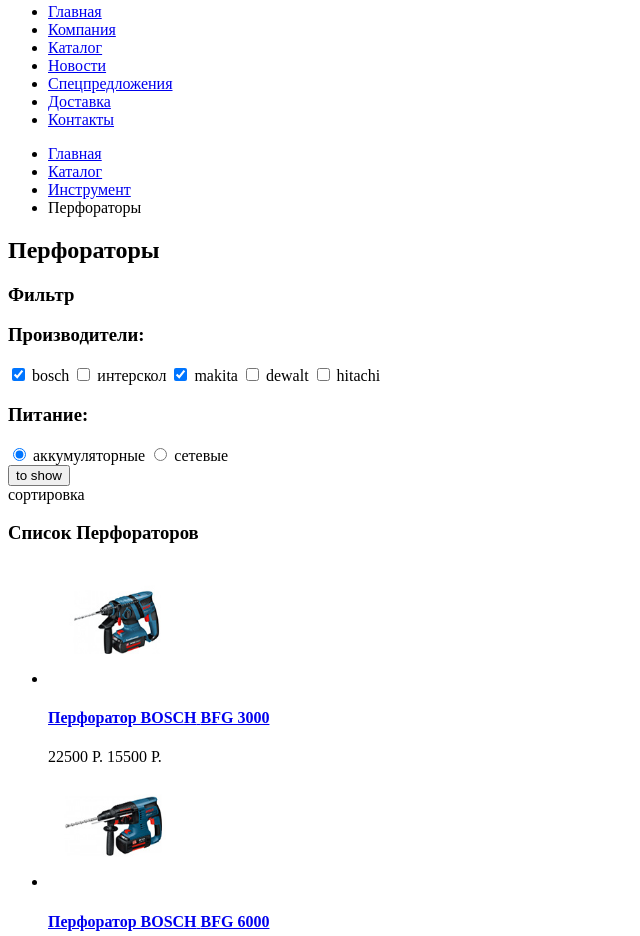
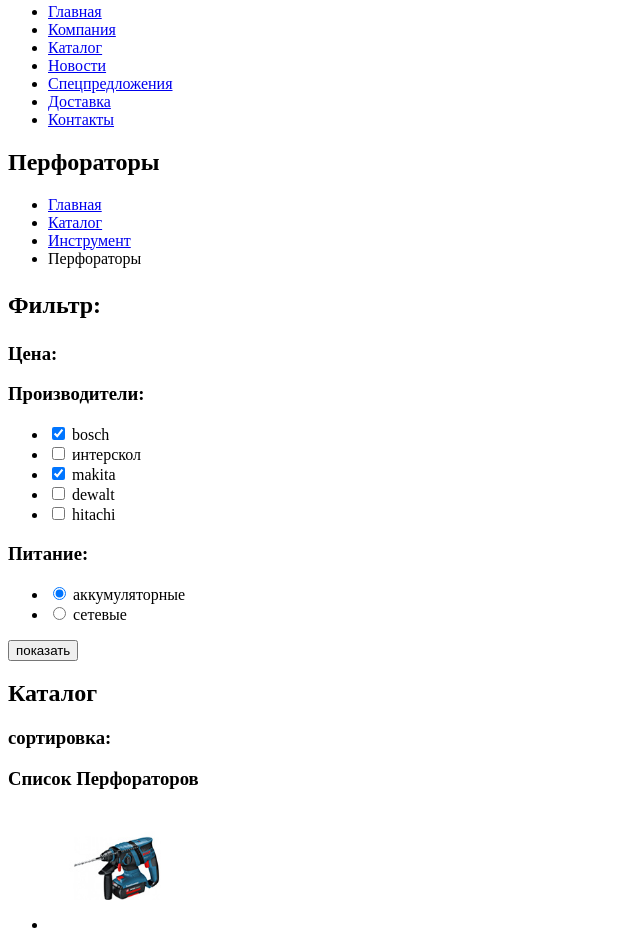
Before and after one commit to rudmax/832595-technomart-24, a plain HTML site: page catalog.html in a window 1280 px wide. Shown: the part 422-1358 px from the top of the page, without its empty margins (0-640 px from the left). Drawn offline with Linux system fonts and the light colour scheme.

Commit message:
Провёл работу над ошибками

```diff
--- a/catalog.html
+++ b/catalog.html
@@ -16,8 +16,8 @@
             </label>
         </form>
         <ul class="order-manu">
-            <li class="bookmarks">Закладки:0</li>
-            <li class="basket"><a href="basket.html">Корзина:</a>0</li>
+            <li class="bookmarks"><a href="bookmarks.html">Закладки:0</a></li>
+            <li class="basket"><a href="basket.html">Корзина:0</a></li>
             <li class="order"><a href="order.html">Оформить заказ</a></li>
         </ul>
     </nav>
@@ -30,7 +30,7 @@
             <p class="telephone">+7(812)555-05-55</p>
             <p>г. Санкт-Петербург, ул. Б. Конюшенная, д. 19/8</p>
         </div>
-        <span class="person">Равшан Джамшутович</span>
+        <div class="person"><p>Равшан Джамшутович</p></div>
         <ul class="user-navigation">
             <li class="my-order-link"><a href="my-order.html">Мои заказы</a></li>
             <li class="person-cabinet-link"><a href="person-cabinet.html">Личный кабинет</a></li>
@@ -48,46 +48,60 @@
 </header>
 <main class="container">
     <section class="catalog-title">
+            <h2>Перфораторы</h2>
         <ul class="breadcrumbs">
             <li><a href="index.html">Главная</a></li>
             <li><a href="catalog.html">Каталог</a></li>
             <li><a href="tool.html">Инструмент</a></li>
             <li class="breadcrumbs-current">Перфораторы</li>
         </ul>
-        <h2>Перфораторы</h2>
     </section>
-    <div class="filters">
-        <section class="product-filter">
-        <h3 class="visually-hidden">Фильтр</h3>
-        </section>
-        <section class="picking">
+    <section class="filters">
+        <h2 class="visually-hidden>Фильтры</h2>
+        <form class="catalog-form" action="https://echo.htmlacademy.ru" method="POST">
+            <div class="filtr"><p>Фильтр:</p></div>
+           <h3>Цена:</h3>
+                <!--Форма-->
            <h3>Производители:</h3>
-            <form class="catalog-form" action="https://echo.htmlacademy.ru" method="POST">
+            <ul class="producer">
+                <li>
                     <input type="checkbox" name="bosch" id="bosch" checked>
                     <label for="bosch" class="fabricator">bosch</label>
+                </li>
+                <li>
                     <input type="checkbox" name="interskol" id="interskol">
                     <label for="interskol" class="fabricator">интерскол</label>
+                </li>
+                <li>
                     <input type="checkbox" name="makita" id="makita" checked>
                     <label for="makita" class="fabricator">makita</label>
+                </li>
+                <li>
                     <input type="checkbox" name="dewalt" id="dewalt">
                     <label for="dewalt" class="fabricator">dewalt</label>
+                </li>
+                <li>
                     <input type="checkbox" name="hitachi" id="hitachi">
                     <label for="hitachi" class="fabricator">hitachi</label>
+                </li>
+            </ul>
+            <h3>Питание:</h3>
+            <ul class="power">
+                <li>
+                    <input type="radio" name="power-type" id="akum" checked>
+                    <label for="akum" class="power">аккумуляторные</label>
+                </li>
+                <li>
+                    <input type="radio" name="power-type" id="net">
+                    <label for="net" class="power">сетевые</label>
+                </li>
+            </ul>
+            <button type="button" class="button">показать</button>
         </form>
     </section>
-       <section class="picking">
-            <h3>Питание:</h3>
-            <form class="catalog-form" action="https://echo.htmlacademy.ru" method="POST">
-                <input type="radio" name="akum" id="akum" checked>
-                <label for="akum" class="power">аккумуляторные</label>
-                <input type="radio" name="net" id="net">
-                <label for="net" class="power">сетевые</label>
-            </form>
-        </section>
-        <button class="button">to show</button>
-    </div>
     <section class="catalog">
-        <div class="sorting">сортировка</div>
+        <h2 class="visually-hidden">Каталог</h2>
+        <section class="sorting"><h3>сортировка:</h3></section>
         <h3 class="visually-hidden">Список Перфораторов</h3>
         <ul class="catalog-list">
             <li class="item">
```
Also changed, not shown: index.html (+14 -13 lines), img/logo.png, img/rectangle.png (added). Lines whose indentation alone changed are shown as unchanged.
